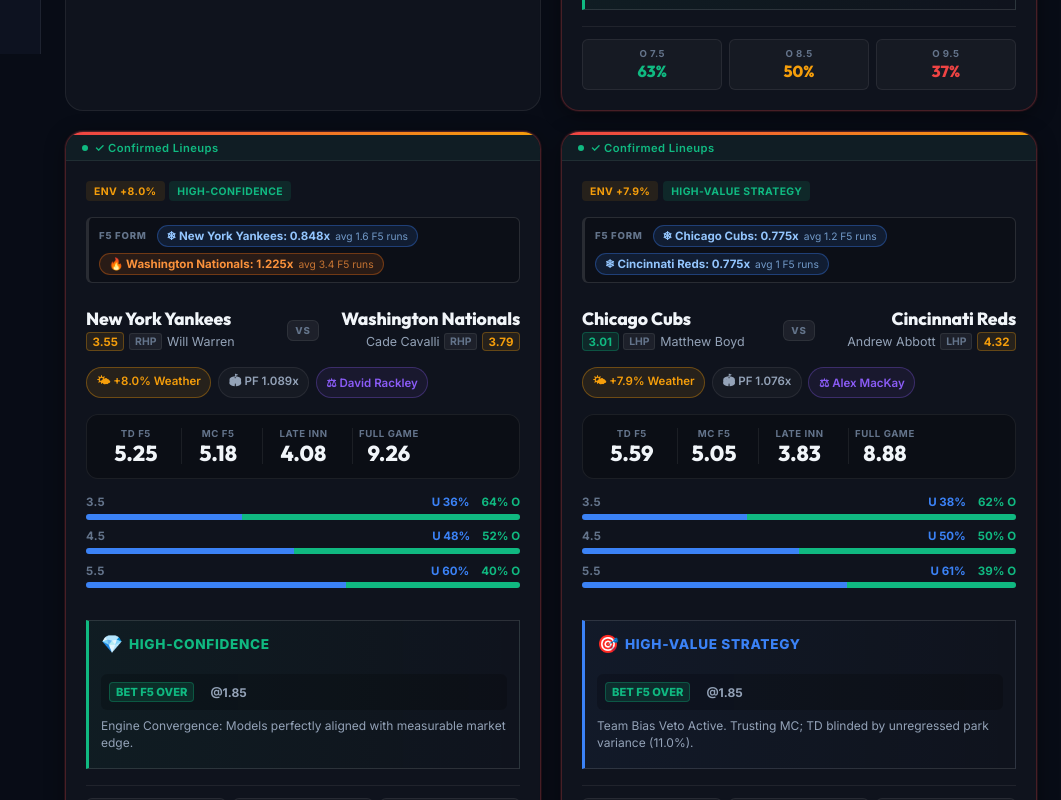
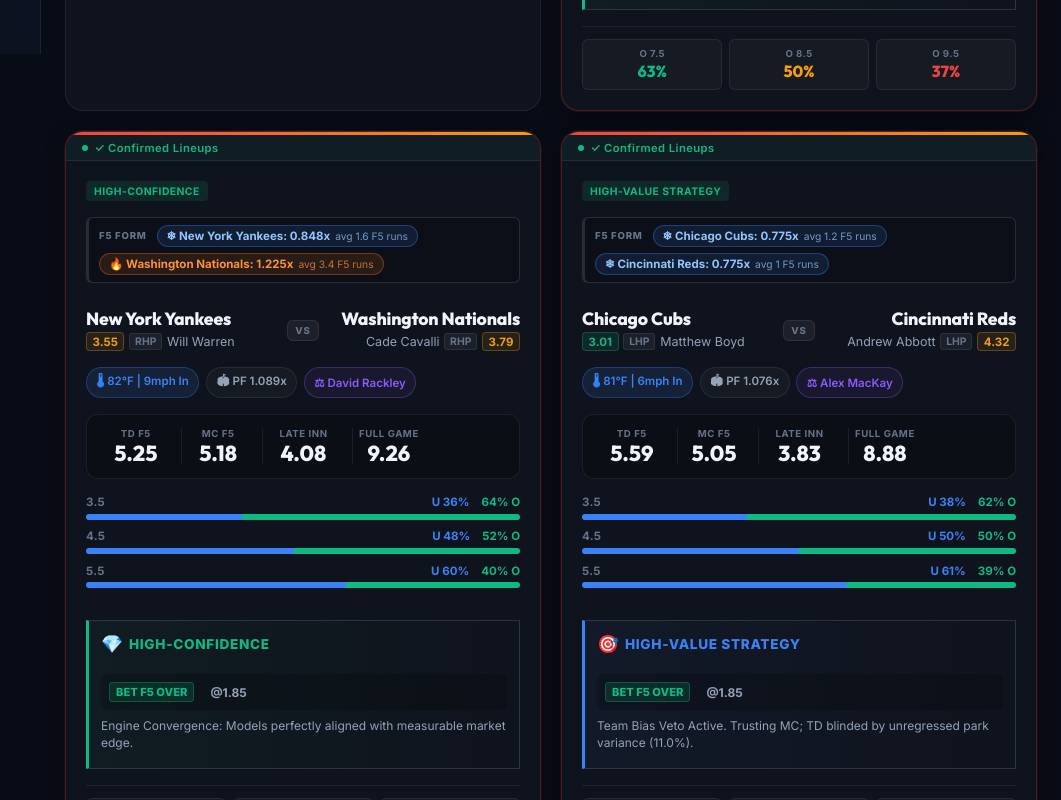
Before and after one commit to kadafs/baseball-dashboard, a React (Vite) app: page / in a window 1280 px wide. Shown: the part 800-1600 px from the top of the page, without its empty margins (219-1280 px from the left). Built offline with nearby package versions, Linux system fonts and the light colour scheme.

Commit message:
feat: initialize baseball dashboard project with global styles and app structure

```diff
--- a/src/App.jsx
+++ b/src/App.jsx
@@ -23,10 +23,18 @@
   const gk     = game.gatekeeper_logic;
   const reasons = [];
 
-  if (env.effective_pf) {
-    const pct = (env.effective_pf - 1.0) * 100;
-    if (Math.abs(pct) >= 5.0)
-      reasons.push({ label: `Env ${pct > 0 ? '+' : ''}${pct.toFixed(1)}%`, type: 'weather-tag' });
+  // New architecture: use env_display.signal (directional, qualitative)
+  // instead of effective_pf percentage (which distorted the pure core)
+  const envDisplay = env?.env_display;
+  if (envDisplay && envDisplay.signal !== 'NEUTRAL') {
+    const tagType = {
+      'STRONG_CONFIRM':    'env-strong-confirm',
+      'CONFIRM':           'env-confirm',
+      'CONTRADICT':        'env-contradict',
+      'STRONG_CONTRADICT': 'env-strong-contradict',
+    }[envDisplay.signal] || 'weather-tag';
+    const arrow = envDisplay.lean === 'OVER' ? '▲' : '▼';
+    reasons.push({ label: `ENV ${envDisplay.signal.replace(/_/g, ' ')} ${arrow}`, type: tagType });
   }
 
   // Priority flags
@@ -106,17 +114,33 @@
 }
 
 function EnvironmentRow({ env, isPriority, reasons }) {
-  const weather = env.weather;
+  const weather    = env.weather;
+  const envDisplay = env.env_display;
   const chips = [];
 
-  if (isPriority && reasons.some(r => r.type === 'weather-tag')) {
-    const pct = ((env.effective_pf - 1.0) * 100).toFixed(1);
+  // Layer 2: ENV signal chip — replaces old ±% effective_pf badge
+  if (envDisplay && envDisplay.signal !== 'NEUTRAL') {
+    const sigClass = {
+      'STRONG_CONFIRM':    'env-strong-confirm',
+      'CONFIRM':           'env-confirm',
+      'CONTRADICT':        'env-contradict',
+      'STRONG_CONTRADICT': 'env-strong-contradict',
+    }[envDisplay.signal] || 'extreme-weather';
+    const icon = envDisplay.lean === 'OVER' ? '📈' : '📉';
+    const parts = [];
+    if (envDisplay.park_flag    !== 'NEUTRAL') parts.push(`Park: ${envDisplay.park_flag}`);
+    if (envDisplay.weather_flag !== 'NEUTRAL') parts.push(`Wx: ${envDisplay.weather_flag}`);
+    if (envDisplay.umpire_flag  !== 'NEUTRAL') parts.push(`Ump: ${envDisplay.umpire_flag}`);
+    const tooltip = parts.join(' | ') || envDisplay.signal;
     chips.push(
-      <span key="w" className="env-chip extreme-weather">
-        🌤 {pct > 0 ? `+${pct}` : pct}% Weather
+      <span key="env-sig" className={`env-chip ${sigClass}`} title={tooltip}>
+        {icon} {envDisplay.signal.replace(/_/g, ' ')}
       </span>
     );
-  } else if (weather) {
+  }
+
+  // Weather chip — now purely informational (not applied to core model)
+  if (weather) {
     let windClass = '';
     if (weather.wind_dir === 'Out') windClass = 'wind-out';
     else if (weather.wind_dir === 'In') windClass = 'wind-in';
--- a/src/index.css
+++ b/src/index.css
@@ -568,6 +568,31 @@
   background: rgba(139,92,246,0.08);
   color: var(--purple);
 }
+/* ENV signal chips — Layer 2 directional confidence */
+.env-chip.env-strong-confirm {
+  border-color: rgba(16,185,129,0.6);
+  background: rgba(16,185,129,0.15);
+  color: #34d399;
+  font-weight: 700;
+  box-shadow: 0 0 8px rgba(16,185,129,0.25);
+}
+.env-chip.env-confirm {
+  border-color: rgba(16,185,129,0.35);
+  background: rgba(16,185,129,0.08);
+  color: var(--green);
+}
+.env-chip.env-contradict {
+  border-color: rgba(245,158,11,0.4);
+  background: var(--amber-dim);
+  color: var(--amber);
+}
+.env-chip.env-strong-contradict {
+  border-color: rgba(239,68,68,0.45);
+  background: var(--red-dim);
+  color: var(--red);
+  font-weight: 700;
+  box-shadow: 0 0 8px rgba(239,68,68,0.2);
+}
 
 /* ── Projections Grid ───────────────────────────────────────── */
 .proj-grid {
@@ -764,6 +789,29 @@
 .p-tag.weather-tag { border-color: var(--amber); color: var(--amber); background: var(--amber-dim); }
 .p-tag.edge-tag { border-color: var(--green); color: var(--green); background: var(--green-dim); }
 .p-tag.veto-tag { border-color: var(--red); color: var(--red); background: rgba(239, 68, 68, 0.1); }
+/* ENV signal priority tags — new architecture */
+.p-tag.env-strong-confirm {
+  border-color: var(--green);
+  color: var(--green);
+  background: var(--green-dim);
+  box-shadow: 0 0 8px rgba(16,185,129,0.3);
+}
+.p-tag.env-confirm {
+  border-color: rgba(16,185,129,0.5);
+  color: var(--green);
+  background: rgba(16,185,129,0.08);
+}
+.p-tag.env-contradict {
+  border-color: var(--amber);
+  color: var(--amber);
+  background: var(--amber-dim);
+}
+.p-tag.env-strong-contradict {
+  border-color: var(--red);
+  color: var(--red);
+  background: var(--red-dim);
+  box-shadow: 0 0 8px rgba(239,68,68,0.2);
+}
 
 /* ── States ─────────────────────────────────────────────────── */
 .loading-state {
```
